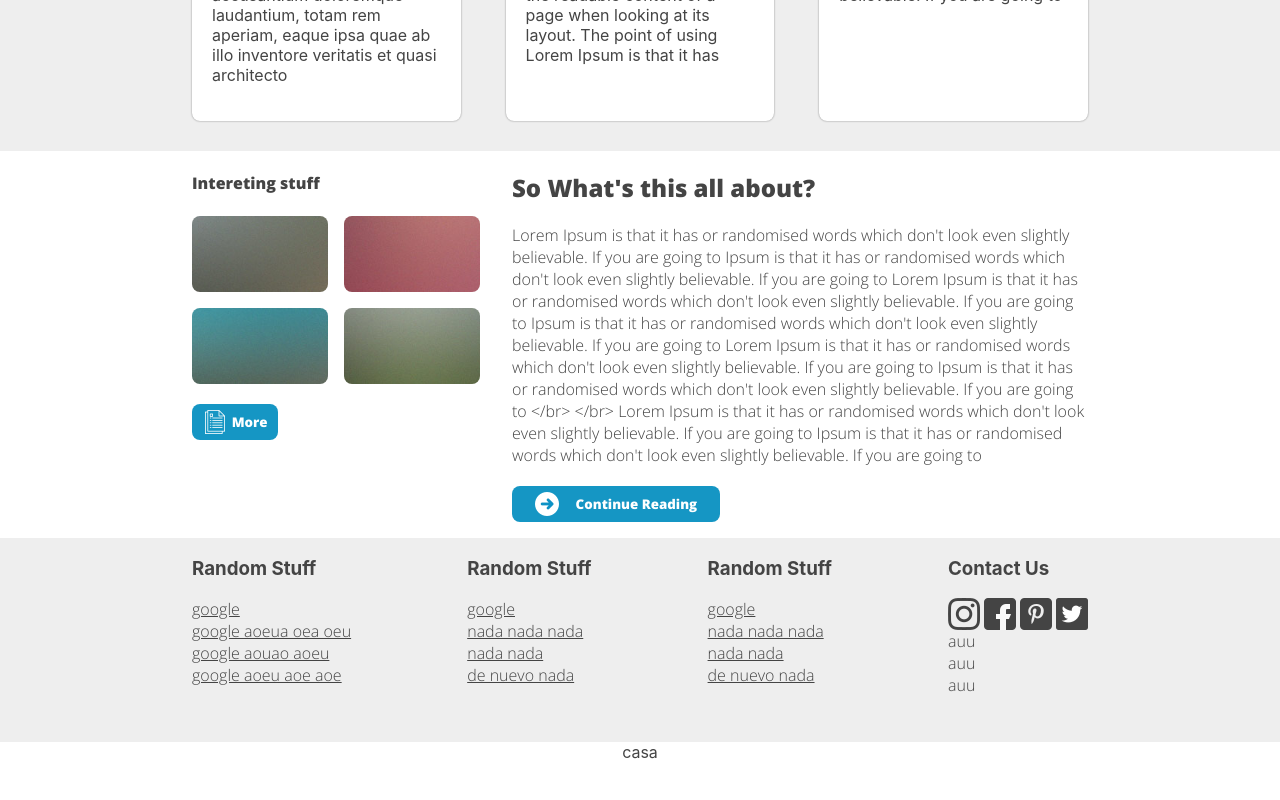
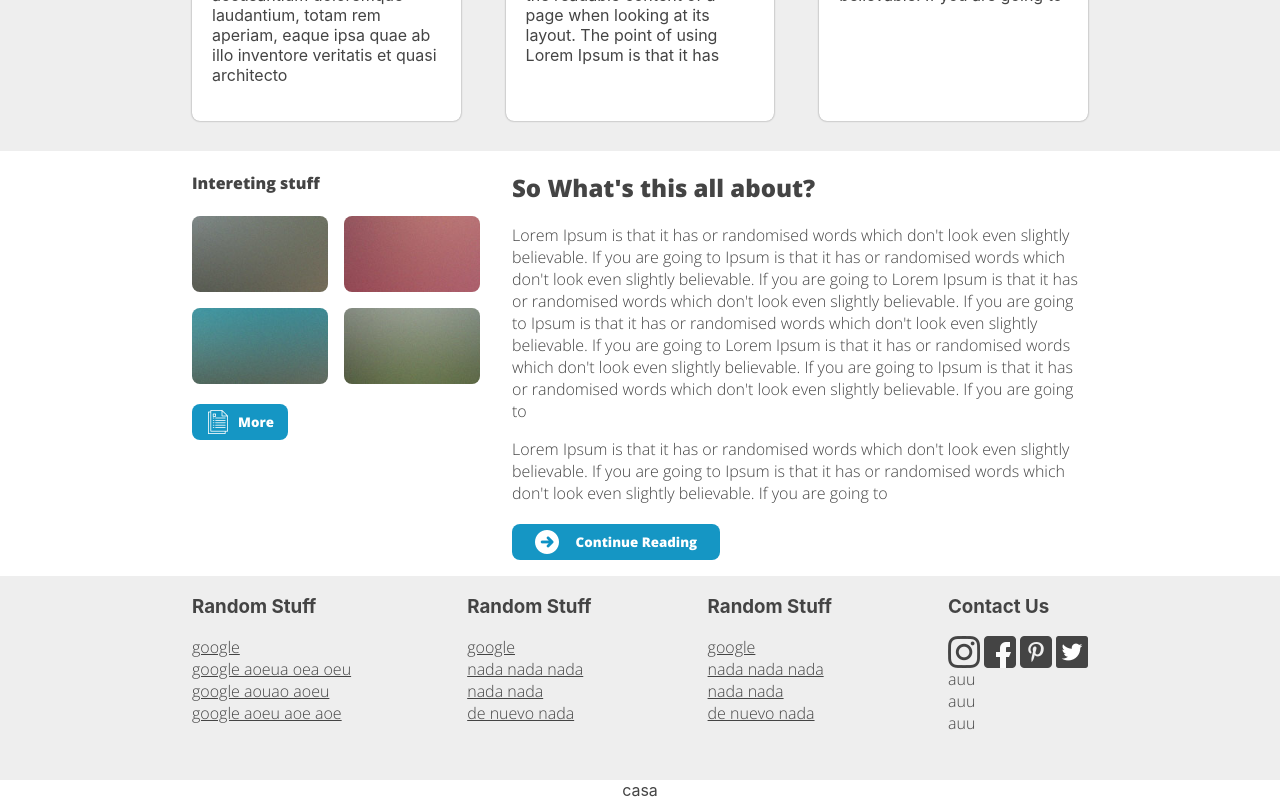
Before and after one commit to diegofernandoalayon/pruebaFrontend_BandB_react, a React (Create React App) app: page / in a window 1280 px wide. Shown: the part 660-1460 px from the top of the page. Before the commit the page ends 1422 px from the top, so only its background shows below. Built offline with nearby package versions, Linux system fonts and the light colour scheme.

Commit message:
mejorando el componente Texto

```diff
--- a/src/App.js
+++ b/src/App.js
@@ -60,8 +60,12 @@ const links2 = [
   },
 ]
 
-const content = `Lorem Ipsum is that it has or randomised words which don't look even slightly believable. If you are going to Ipsum is that it has or randomised words which don't look even slightly believable. If you are going to Lorem Ipsum is that it has or randomised words which don't look even slightly believable. If you are going to Ipsum is that it has or randomised words which don't look even slightly believable. If you are going to  Lorem Ipsum is that it has or randomised words which don't look even slightly believable. If you are going to Ipsum is that it has or randomised words which don't look even slightly believable. If you are going to </br>
-</br> Lorem Ipsum is that it has or randomised words which don't look even slightly believable. If you are going to Ipsum is that it has or randomised words which don't look even slightly believable. If you are going to`
+const content = [
+  "Lorem Ipsum is that it has or randomised words which don't look even slightly believable. If you are going to Ipsum is that it has or randomised words which don't look even slightly believable. If you are going to Lorem Ipsum is that it has or randomised words which don't look even slightly believable. If you are going to Ipsum is that it has or randomised words which don't look even slightly believable. If you are going to  Lorem Ipsum is that it has or randomised words which don't look even slightly believable. If you are going to Ipsum is that it has or randomised words which don't look even slightly believable. If you are going to",
+
+  " Lorem Ipsum is that it has or randomised words which don't look even slightly believable. If you are going to Ipsum is that it has or randomised words which don't look even slightly believable. If you are going to"
+
+]
 
 function App() {
   return (
--- a/src/components/PaletaColores/paletacolores.css
+++ b/src/components/PaletaColores/paletacolores.css
@@ -22,7 +22,7 @@
 }
 .btn-paleta{
   margin-top: 20px;
-  width: 30%;
+  width: 6rem;
   border: none;
   font-family: 'openB';
   display: flex;
--- a/src/components/Tarjeta/index.js
+++ b/src/components/Tarjeta/index.js
@@ -7,7 +7,7 @@ export default function Tarjeta({srcImg,title,titleOfText,children}){
         <h3>{title}</h3>
         <img src={srcImg} alt="imagen"/>
       </figure>
-      <div id='text'>
+      <div className='text'>
         <h4>{titleOfText}</h4>
         <p>{children}</p>
       </div>
--- a/src/components/Tarjeta/tarjeta.css
+++ b/src/components/Tarjeta/tarjeta.css
@@ -24,11 +24,15 @@
   color:white;
   position: absolute;
   bottom: 0;
+  cursor: pointer;
+}
+.tarjeta h3:hover{
+  transform: scale(1.02,1.02);
 }
 .tarjeta h4{
   font-family: 'openB';
 }
-#text{
+.text{
   padding: 0 20px 20px 20px ;
 }
 
--- a/src/components/Texto/index.js
+++ b/src/components/Texto/index.js
@@ -5,7 +5,7 @@ export default function Texto({title, content}){
   return (
     <div className='texto'>
       <h2>{title}</h2>
-      <p>{content}</p>
+      {content.map(parrafo=><p>{parrafo}</p>)}
       <button className="btn-texto"><img src={next} alt='leer mas'/>Continue Reading</button>
     </div>
   )
```
